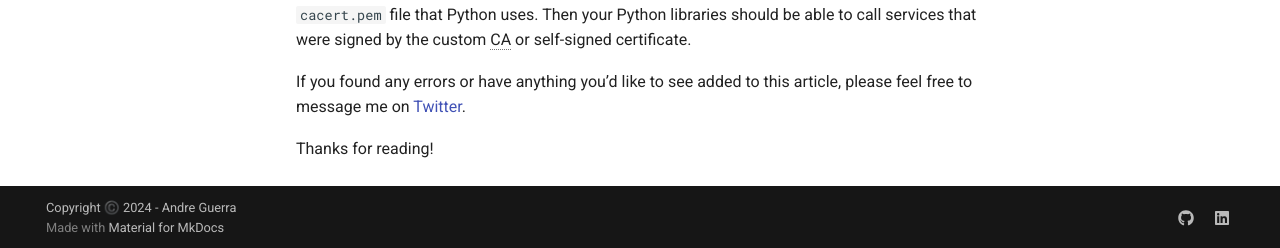
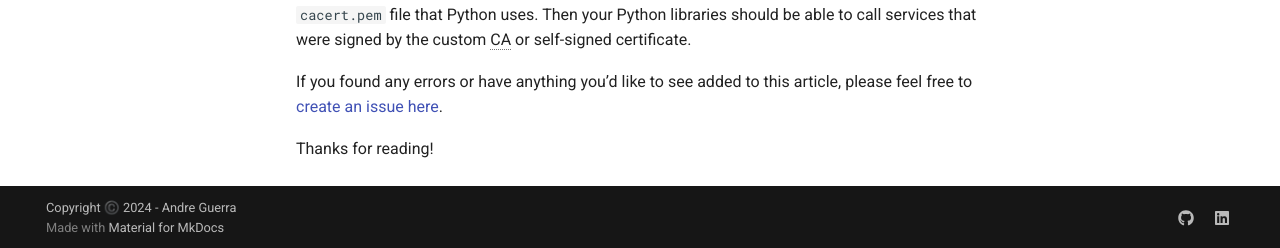
Before and after one commit to agu3rra/agu3rra.github.io, an MkDocs documentation site: the page built from docs/security/pythonCustomsCAs/article.md, in a window 1280 px wide and 900 px high, scrolled down 3319 px. Shown: the part 649-897 px from the top of the window. Built offline with MkDocs 1.6.1 and Material for MkDocs 9.7.7, drawn with Linux system fonts in a browser that asks for light colours; comment, search, counter and statistics services are not loaded.

Commit message:
removes twitter reference from article on python CA's

```diff
--- a/docs/security/pythonCustomsCAs/article.md
+++ b/docs/security/pythonCustomsCAs/article.md
@@ -51,6 +51,6 @@ Append the [Base64](https://en.wikipedia.org/wiki/Base64) encoded certificate da
 ## Try it yourself
 You should now be able to copy the contents of the PEM file obtained above into the `cacert.pem` file that Python uses. Then your Python libraries should be able to call services that were signed by the custom CA or self-signed certificate.
 
-If you found any errors or have anything you’d like to see added to this article, please feel free to message me on [Twitter](https://twitter.com/agu3rra).
+If you found any errors or have anything you’d like to see added to this article, please feel free to [create an issue here](https://github.com/agu3rra/agu3rra.github.io/issues).
 
 Thanks for reading!
```
